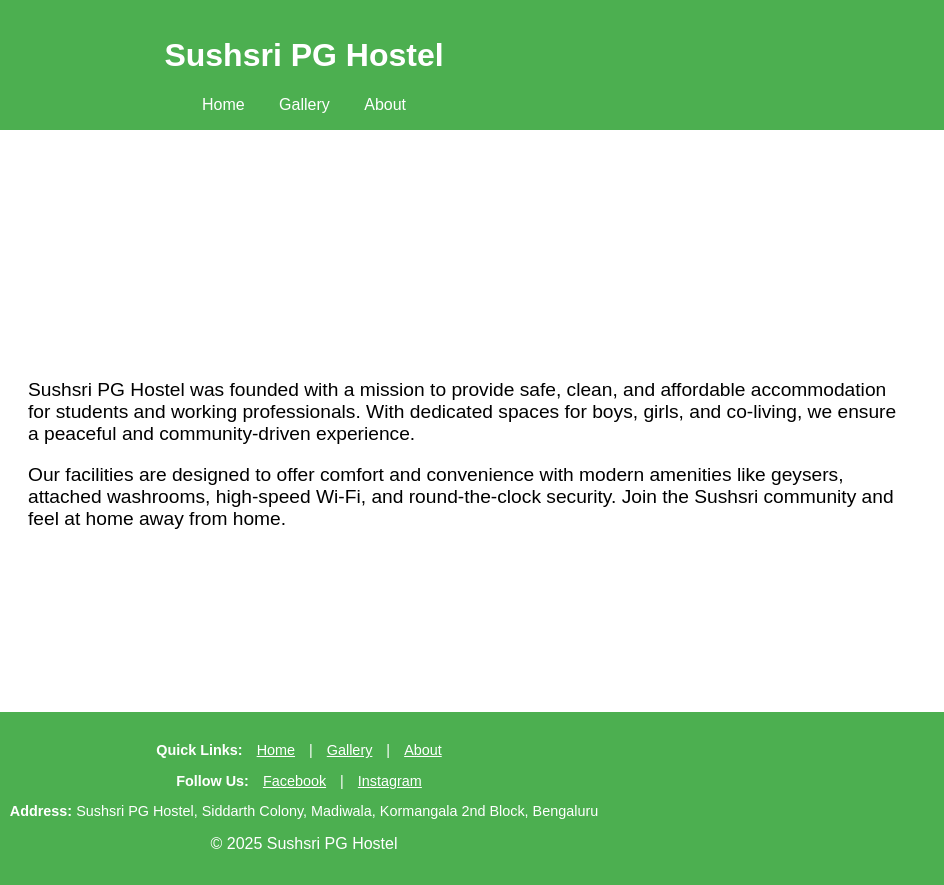
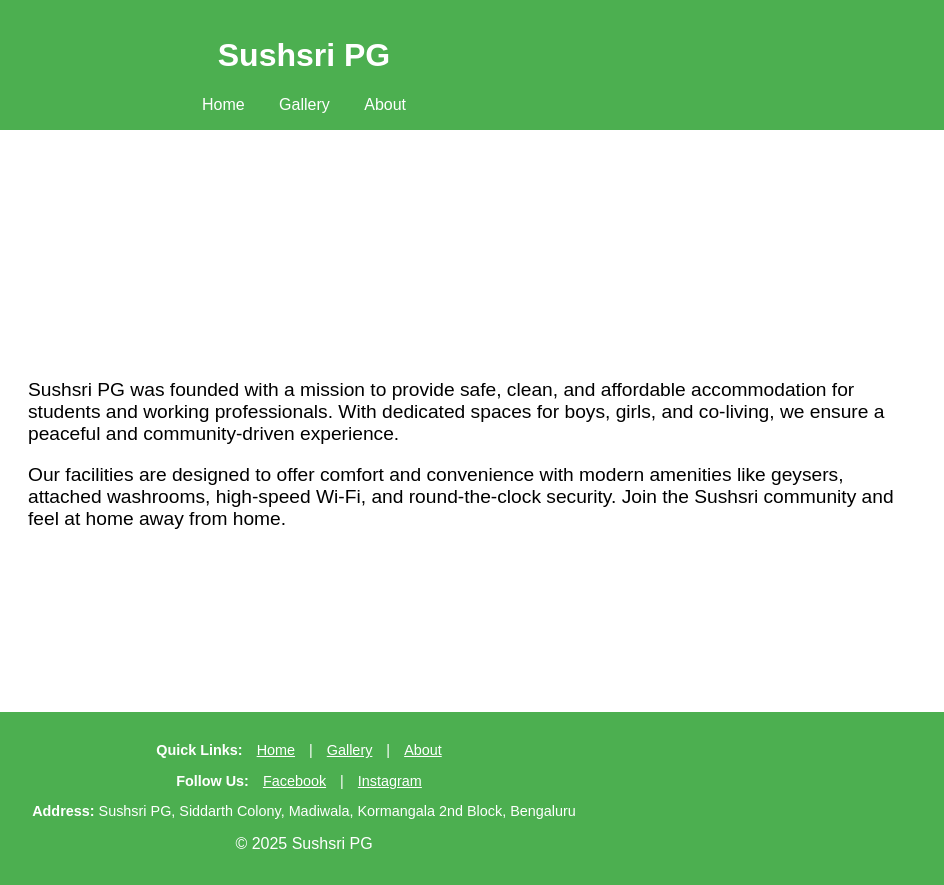
Before and after one commit to Sree-tech22/sushsrico, a plain HTML site: page about.html in a window 1280 px wide. Shown: the full height of the page, 336-1280 px from the left. Drawn offline with Linux system fonts and the light colour scheme.

Commit message:
Update about.html

```diff
--- a/about.html
+++ b/about.html
@@ -4,8 +4,8 @@
 <head>
   <meta charset="UTF-8">
   <meta name="viewport" content="width=device-width, initial-scale=1.0">
-  <meta name="description" content="Learn more about Sushsri PG Hostel and our mission." />
-  <title>About - Sushsri PG Hostel</title>
+  <meta name="description" content="Learn more about Sushsri PG and our mission." />
+  <title>About - Sushsri PG</title>
   <link rel="stylesheet" href="style.css">
   <style>
     .about-section { display: flex; flex-wrap: wrap; align-items: center; gap: 2em; }
@@ -15,7 +15,7 @@
 </head>
 <body>
   <header>
-    <h1>Sushsri PG Hostel</h1>
+    <h1>Sushsri PG</h1>
     <nav>
       <a href="index.html">Home</a>
       <a href="gallery.html">Gallery</a>
@@ -25,9 +25,9 @@
   <div class="content">
     <h2>About Us</h2>
     <div class="about-section">
-      <img src="./assets/side1.jpeg" alt="Hostel Exterior or Logo">
+      <img src="./assets/side1.jpeg" alt="PG Exterior or Logo">
       <div class="about-text">
-        <p>Sushsri PG Hostel was founded with a mission to provide safe, clean, and affordable accommodation for students and working professionals. With dedicated spaces for boys, girls, and co-living, we ensure a peaceful and community-driven experience.</p>
+        <p>Sushsri PG was founded with a mission to provide safe, clean, and affordable accommodation for students and working professionals. With dedicated spaces for boys, girls, and co-living, we ensure a peaceful and community-driven experience.</p>
         <p>Our facilities are designed to offer comfort and convenience with modern amenities like geysers, attached washrooms, high-speed Wi-Fi, and round-the-clock security. Join the Sushsri community and feel at home away from home.</p>
       </div>
     </div>
@@ -36,9 +36,9 @@
     <div class="footer-links">
       <p><strong>Quick Links:</strong> <a href="index.html">Home</a> | <a href="gallery.html">Gallery</a> | <a href="about.html">About</a></p>
       <p><strong>Follow Us:</strong> <a href="#">Facebook</a> | <a href="#">Instagram</a></p>
-      <p><strong>Address:</strong> Sushsri PG Hostel, Siddarth Colony, Madiwala, Kormangala 2nd Block, Bengaluru</p>
+      <p><strong>Address:</strong> Sushsri PG, Siddarth Colony, Madiwala, Kormangala 2nd Block, Bengaluru</p>
     </div>
-    <p>&copy; 2025 Sushsri PG Hostel</p>
+    <p>&copy; 2025 Sushsri PG</p>
   </footer>
 </body>
 </html>
```
